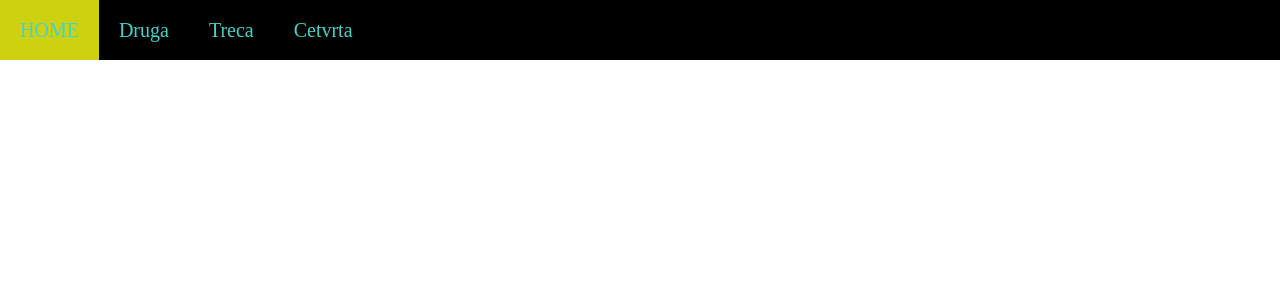
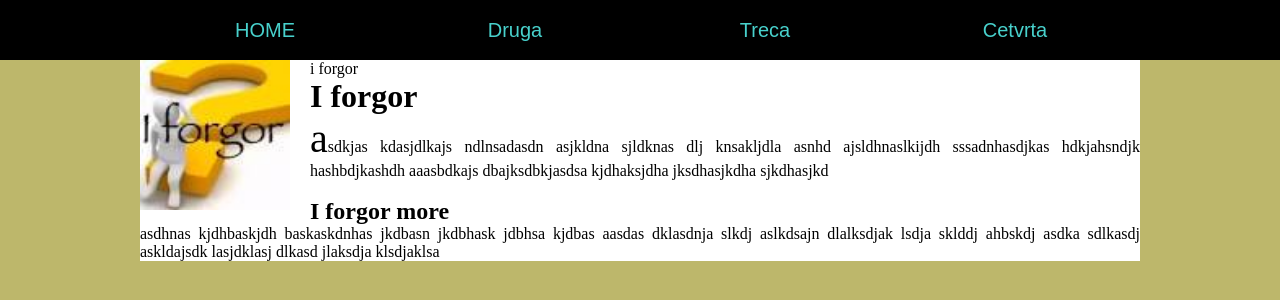
Before and after one commit to skvrgicc/sajt-projekat, a plain HTML site: page index.html in a window 1280 px wide. Drawn offline with Linux system fonts and the light colour scheme.

Commit message:
Add files via upload

```diff
--- a/index.html
+++ b/index.html
@@ -7,14 +7,41 @@
 
 <body>
     <nav>
+        <div class="wrapper">
             <ul>
                 <li><a href="#">HOME</a></li>
                 <li><a href="#">Druga</a></li>
                 <li><a href="#">Treca</a></li>
                 <li><a href="#">Cetvrta</a></li>
             </ul>
+        </div>
     </nav>
+    <div class="wrapper">
+        <header>
+            <figure>
+            <img src="slika.png" id="logo" alt="i forgor">
+            <figcaption>i forgor</figcaption>
+        </figure>
+            <h1>I forgor
+            </h1>
+            <p>asdkjas kdasjdlkajs ndlnsadasdn asjkldna sjldknas dlj knsakljdla
+                asnhd ajsldhnaslkijdh sssadnhasdjkas hdkjahsndjk hashbdjkashdh
+                aaasbdkajs dbajksdbkjasdsa kjdhaksjdha jksdhasjkdha sjkdhasjkd
+            </p>
+        </header>
+        <br>
+        <section>
+            <h2>I forgor more</h2>
+            <p>asdhnas kjdhbaskjdh baskaskdnhas jkdbasn jkdbhask jdbhsa kjdbas
+                aasdas dklasdnja slkdj aslkdsajn dlalksdjak lsdja sklddj ahbskdj
+                asdka sdlkasdj askldajsdk lasjdklasj dlkasd jlaksdja klsdjaklsa</p>
+        </section>
+    </div>
+    <div class="wrapper">
+        <main>
 
+        </main>
+    </div>
 </body>
 
 </html>
--- a/style.css
+++ b/style.css
@@ -3,13 +3,14 @@ ul li   {
     display:inline-block;
     float:left;
     line-height: 60px;
-
+    width: 25%;
 
 
 }
 ul li a  {
     text-decoration: none;
     font-size: 20px;
+    font-family: Arial, Helvetica, sans-serif;
     color: mediumturquoise;
     display: block;
     padding:0 20px;
@@ -29,3 +30,24 @@ nav {
 ul li a:hover{
     background-color: rgb(206, 209, 16);
 }
+body{
+background-color: darkkhaki;
+}
+.wrapper {
+margin: 0px auto;
+width: 1000px;
+background-color: white;
+}
+#logo{
+    float: left;
+    width: 150px;
+    height: 150px;
+    margin-right: 20px;
+    margin-bottom: 15px;
+}
+header p::first-letter{
+    font-size: 40px;
+}
+p{
+    text-align: justify;
+}
```
